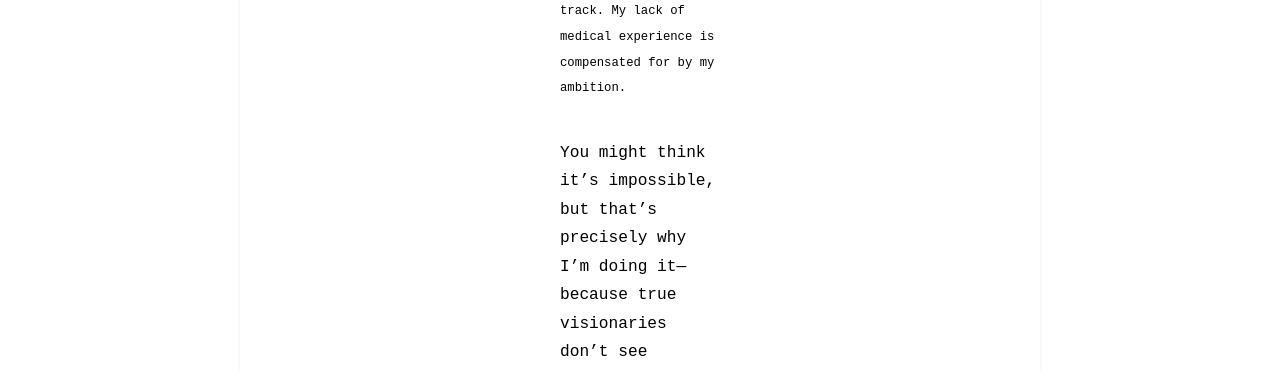
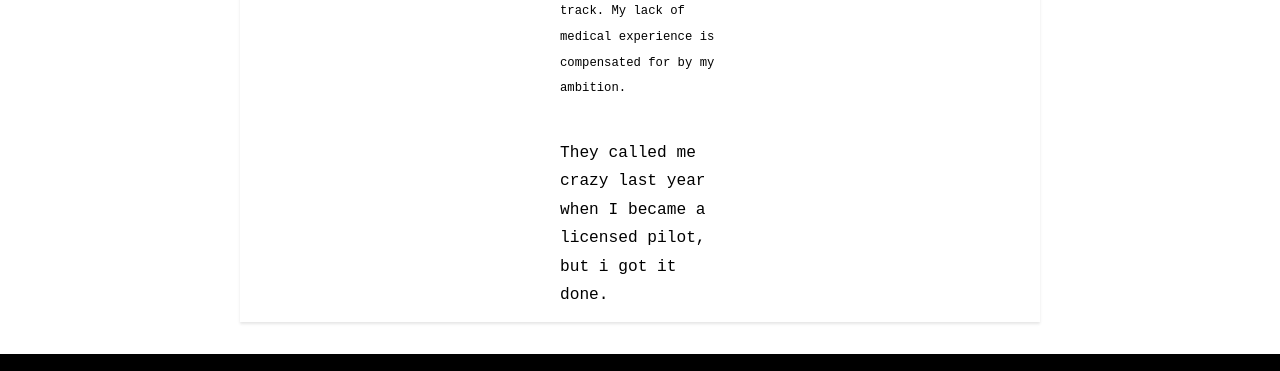
Before and after one commit to alexinfield/final, a plain HTML site: page blog3.html in a window 1280 px wide. Shown: the part 1160-1531 px from the top of the page. Drawn offline with Linux system fonts and the light colour scheme; a web font is replaced by a local one.

Commit message:
Update blog3.html

```diff
--- a/blog3.html
+++ b/blog3.html
@@ -49,7 +49,7 @@
                 <div class="blog-content">
                     <!-- Changed Paragraph 1 -->
                     <div>
-                        You might think it’s impossible, but that’s precisely why I’m doing it—because true visionaries don’t see obstacles, only opportunities. My lack of formal medical training isn’t a disadvantage; it’s an advantage that allows me to approach the field with fresh eyes and disruptive thinking. With the power of modern AI, cutting-edge self-learning tools, and my unwavering ambition, I plan to transform pediatric care into something faster, smarter, and more accessible than ever before. The world doesn’t need another traditional doctor—it needs someone who can reimagine medicine entirely.
+                        They called me crazy last year when I became a licensed pilot, but i got it done.
                     </div>
                 </div>
             </div>
```
